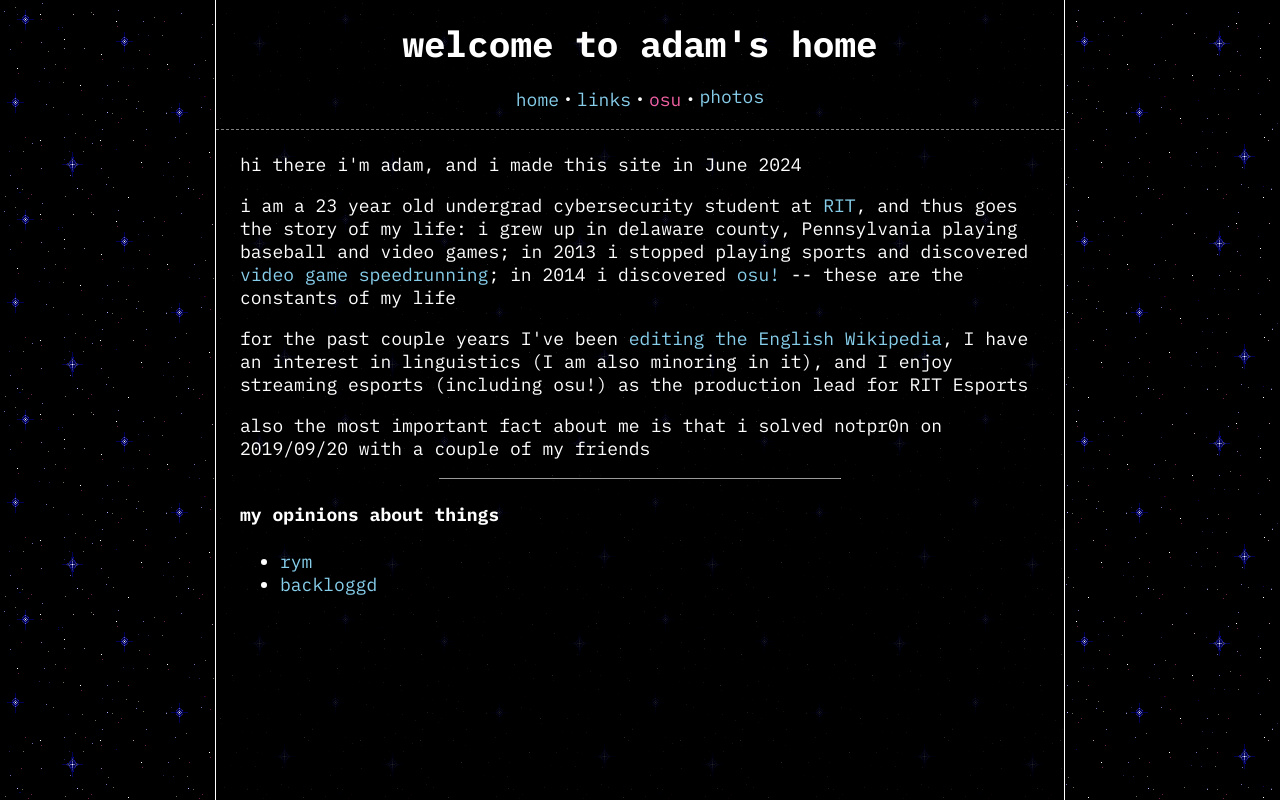
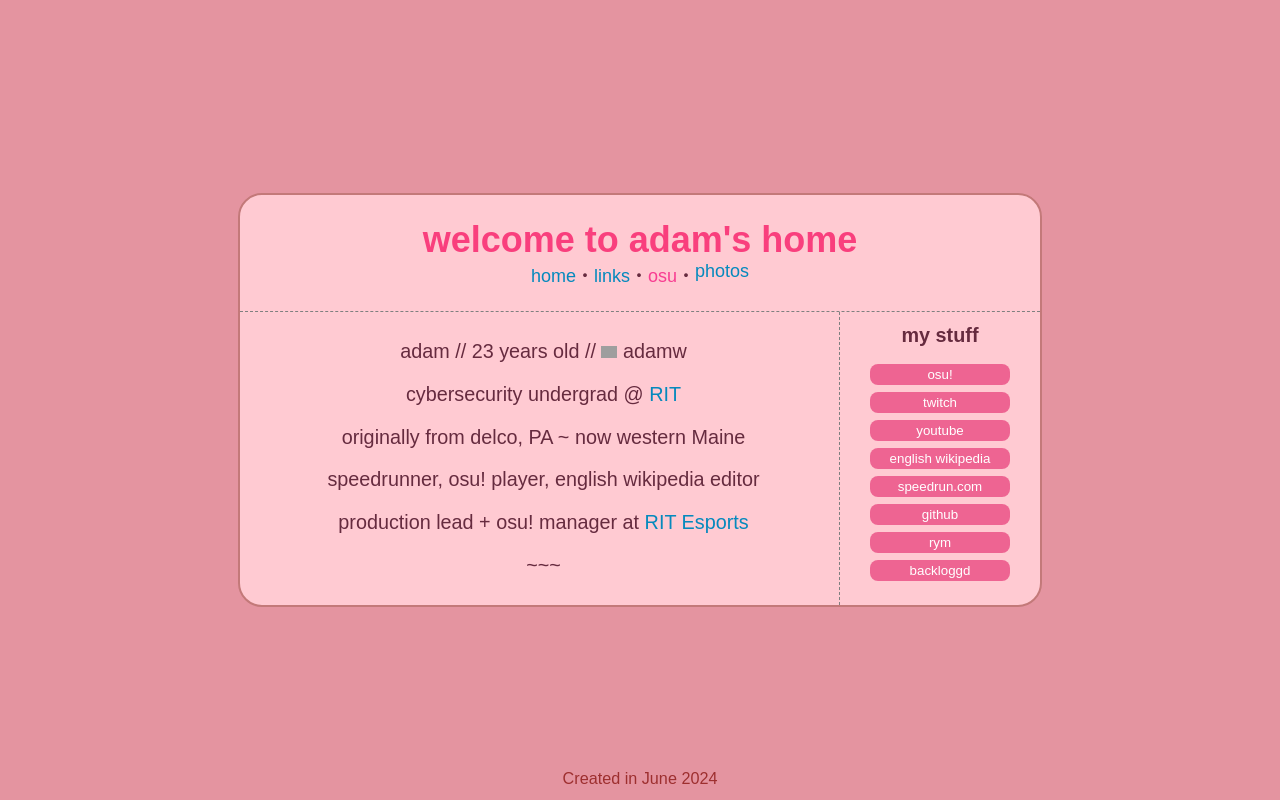
Before and after one commit to aaw4421/homepage, a plain HTML site: page index.html in a window 1280 px wide. Drawn offline with nearby package versions, Linux system fonts and the light colour scheme; grey boxes are pictures that could not be loaded; a web font is replaced by a local one.

Commit message:
New CSS design and home page, other pages broken for now

```diff
--- a/index.html
+++ b/index.html
@@ -5,6 +5,41 @@
     <meta name="viewport" content="width=device-width, initial-scale=1.0">
     <title>adam's home</title>
     <link href="/styles/common.css" rel="stylesheet" type="text/css" media="all">
+
+    <style>
+      #content {
+        display: flex;
+        font-size: 1.1rem;
+      }
+      main {
+        text-align: center;
+        padding-right: 16px;
+        width: 100%;
+      }
+      aside {
+        flex: 0 0 25%;
+        max-width: 25%;
+        display: flex;
+        flex-flow: column wrap;
+        align-items: center;
+        border-left: 1px dashed gray;
+      }
+      aside > a:first-child {
+        margin-top: 20px;
+      }
+      aside > a:last-child {
+        margin-bottom: 20px;
+      }
+      aside > a {
+        display: block;
+        width: 70%;
+        margin: 2px auto;
+      }
+      aside > a > button {
+        width: 100%;
+      }
+    </style>
+
     <base target="_blank">
     <script
 			  src="https://code.jquery.com/jquery-3.7.1.min.js"
@@ -12,28 +47,39 @@
 			  crossorigin="anonymous"></script>
   </head>
   <body>
-    <div id="page">
-        <div id="header">
-          <h1 id="title">welcome to adam's home</h1>
-          <ul id="navbar">...<noscript>sorry, my site's navbar uses javascript...</noscript></ul>
-          <script src="/navbar.js"></script>
-        </div>
+    <div id="container">
+      <header>
+        <h1 id="title">welcome to adam's home</h1>
+        <nav>...<noscript>sorry, my site's navbar uses javascript...</noscript></nav>
+        <script src="/navbar.js"></script>
+      </header>
 
-        <div id="meat-container">
-          <p>hi there i'm adam, and i made this site in June 2024</p>
-          <p>i am a 23 year old undergrad cybersecurity student at <a href="https://www.rit.edu/">RIT</a>, and thus goes the story of my life: i grew up in delaware county, Pennsylvania playing baseball and video games; in 2013 i stopped playing sports and discovered <a href="https://www.speedrun.com/users/BlueCrystal004">video game speedrunning</a>; in 2014 i discovered <a href="https://osu.ppy.sh/users/4349974">osu!</a> -- these are the constants of my life</p>
-          <p>for the past couple years I've been <a href="https://en.wikipedia.org/wiki/User:Adam">editing the English Wikipedia</a>, I have an interest in linguistics (I am also minoring in it), and I enjoy streaming esports (including osu!) as the production lead for RIT Esports</p>
-          <p>also the most important fact about me is that i solved notpr0n on 2019/09/20 with a couple of my friends</p>
-          <hr width="50%" size="1px">
+      <section id="content">
+        <main>
+          <p>adam // 23 years old // <img src="https://cdn.prod.website-files.com/6257adef93867e50d84d30e2/636e0a6ac3c481f273141736_icon_clyde_black_RGB.png" height="12px" style="display: inline"> adamw</p>
+          <p>cybersecurity undergrad @ <a href="https://www.rit.edu/">RIT</a></p>
+          <p>originally from delco, PA ~ now western Maine</p>
+          <p>speedrunner, osu! player, english wikipedia editor</p>
+          <p>production lead + osu! manager at <a href="https://www.rit.edu/esports/">RIT Esports</a></p>
+          <p>~~~</p>
+        </main>
 
-          <div>
-            <h4>my opinions about things</h4>
-            <ul class="link-list">
-              <li><a href="https://rateyourmusic.com/~BlueCrystal004">rym</a></li>
-              <li><a href="https://backloggd.com/u/BlueCrystal/">backloggd</a></li>
-            </ul>
-          </div>
-        </div>
+        <aside>
+          <h4 style="margin: 12px auto;">my stuff</h4>
+          <a href="https://osu.ppy.sh/users/4349974"><button>osu!</button></a>
+          <a href="https://www.twitch.tv/bluecrystal004"><button>twitch</button></a>
+          <a href="https://www.youtube.com/channel/UCBZtAmynQt-RR3eBO-ozDsw"><button>youtube</button></a>
+          <a href="https://en.wikipedia.org/wiki/User:Adam"><button>english wikipedia</button></a>
+          <a href="https://www.speedrun.com/BlueCrystal004"><button>speedrun.com</button></a>
+          <a href="https://github.com/aaw4421"><button>github</button></a>
+          <a href="https://rateyourmusic.com/~BlueCrystal004"><button>rym</button></a>
+          <a href="https://backloggd.com/u/BlueCrystal/"><button>backloggd</button></a>
+        </aside>
+      </section>
     </div>
+
+    <footer>
+      Created in June 2024
+    </footer>
   </body>
 </html>
--- a/navbar.js
+++ b/navbar.js
@@ -1,3 +1,3 @@
 $(function(){
-    $("#navbar").load("/navbar.html");
+    $("nav").load("/navbar.html");
 });
--- a/styles/common.css
+++ b/styles/common.css
@@ -1,38 +1,42 @@
-@import url('https://fonts.googleapis.com/css2?family=IBM+Plex+Mono:ital,wght@0,100;0,200;0,300;0,400;0,500;0,600;0,700;1,100;1,200;1,300;1,400;1,500;1,600;1,700&display=swap');
+@import url('https://fonts.googleapis.com/css2?family=Sour+Gummy:ital,wght@0,100..900;1,100..900&display=swap');
 
 html {
   font-size: 18px;
+  font-family: "Sour Gummy", sans-serif;
 }
 
 body {
-  background-color: black;
-  background-image: url("/assets/stars.gif");
-  width: min(100%, 850px);
-  margin: auto;
-  color: white;
-  font-family: "IBM Plex Mono", monospace;
+  background-color: #e494a0;
+  color: #662b3f;
+  width: 100%;
+  height: 100vh;
+  display: flex;
+  flex-direction: column;
+  justify-content: space-around;
+  align-items: center;
+  margin: 0;
+}
+
+#container {
+  background-color: rgb(255, 202, 210);
+  width: min(100%, 800px);
+  border: rgb(195, 121, 121) solid 2px;
+  border-radius: 24px;
   /* padding-left: calc(100vw - 100%); /* https://stackoverflow.com/a/30293718 - is this necessary? */
 }
 
-#title {
-  text-align: center;
-  margin: 0;
-  padding-top: 20px;
-  padding-left: 12px;
-  padding-right: 12px;
+#content {
+
 }
 
-#page {
-  background-color: rgba(0, 0, 0, 0.85);
-  border-left: white 1px solid;
-  border-right: white 1px solid;
-  position: relative;
-  min-height: 100vh;
+main {
+  padding: 8px 24px;
 }
 
-@media screen and (max-width: 850px) {
-  #page {
-    border: none;
+@media screen and (max-width: 800px) {
+  body {
+    border-left: none;
+    border-right: none;
   }
 } @media screen and (max-width: 420px) {
   html {
@@ -40,52 +44,63 @@ body {
   }
 }
 
-#header {
-  border-bottom: 1px gray dashed;
-  padding: 0px 2px;
+header {
+  border-bottom: 1px dashed gray;
+  padding: 24px 2px;
 }
 
-#navbar {
+#title {
+  text-align: center;
+  margin: 0;
+  padding-top: 0;
+  padding-left: 12px;
+  padding-right: 12px;
+  color: #f93f7d;
+}
+
+nav {
   display: flex;
   flex-wrap: wrap;
   justify-content: center;
   padding: 0px;
 }
+nav>li {
+  display: inline;
+}
 
 a:any-link {
-  color: skyblue;
+  color: rgb(5, 137, 189);
   text-decoration: none;
 }
-#navbar a {
+nav a {
   text-decoration: none;
 }
 a.osu-nav {
-  color: #f261a2;
+  color: #f83d91;
 }
 
-#navbar {
-  list-style-type: none;
-}
-
-#navbar>li {
-  display: inline;
-}
-
-#meat-container {
-  padding: 5px 24px;
-}
-
-#footer {
-  color: gray;
-  font-size: 0.6rem;
+footer {
+  color: rgb(157, 47, 47);
+  font-size: 0.9rem;
   text-align: center;
   width: 100%;
   position: absolute;
-  bottom: 0px;
-  border-top: 1px gray dashed;
+  bottom: 12px; /* Breaks when screen isn't tall enough */
 }
 
 img[onclick]:hover {
+  cursor: pointer;
+}
+
+button {
+  font-family: inherit;
+  background-color: rgba(238, 100, 146, 0.99);
+  border: none;
+  border-radius: 8px;
+  color: rgb(255, 255, 255);
+  padding: 3px;
+}
+a * {
   cursor: pointer;
 }
 
```
Also changed, not shown: feed/index.html (+3 -3 lines), links.html (+5 -7 lines), not_found.html (+2 -2 lines), osu-guides/basics.html (+1 -1 lines), osu-guides/index.html (+5 -5 lines), osu-guides/obs-audio-passthrough.html (+1 -1 lines), osu-guides/obs-knowledge-base.html (+1 -1 lines), osu-guides/ref-advice-streamed.html (+1 -1 lines), osu-guides/troubleshooting.html (+1 -1 lines), osu-guides/windows-features.html (+1 -1 lines), osu.html (+3 -3 lines), photos.html (+3 -3 lines).
